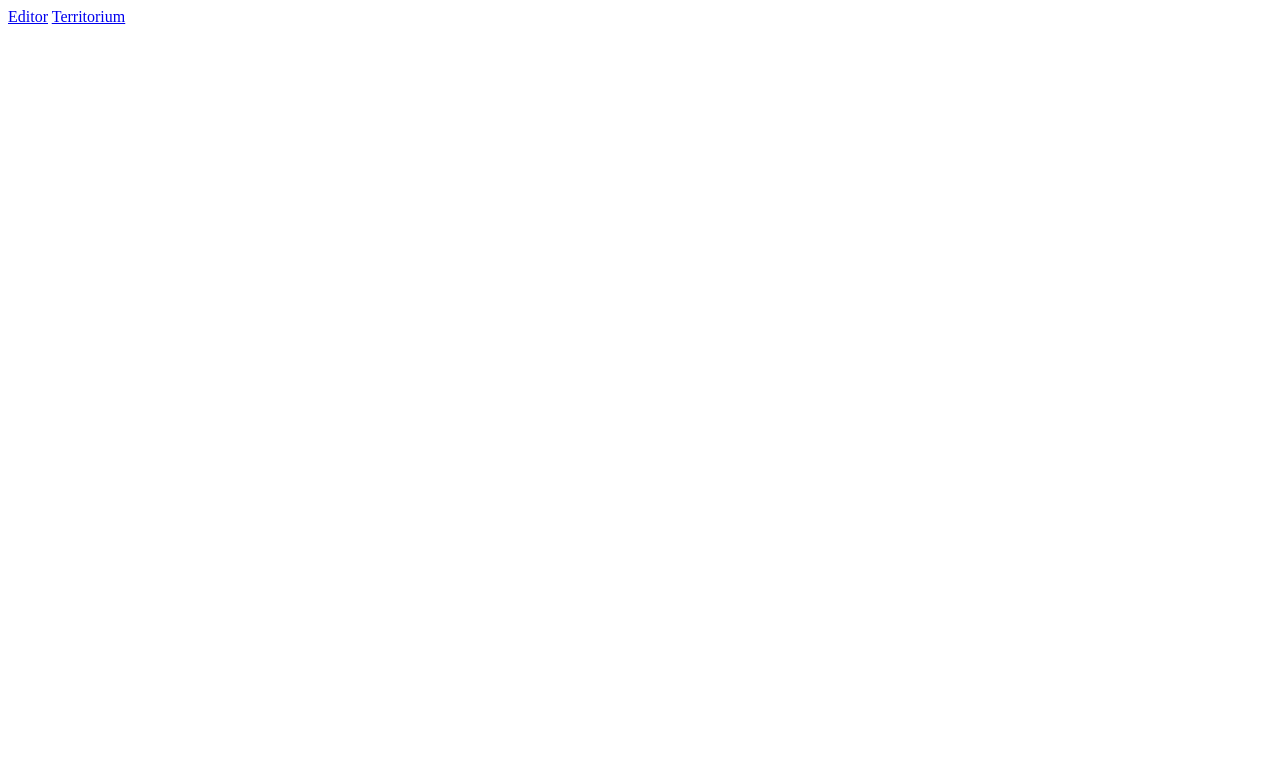
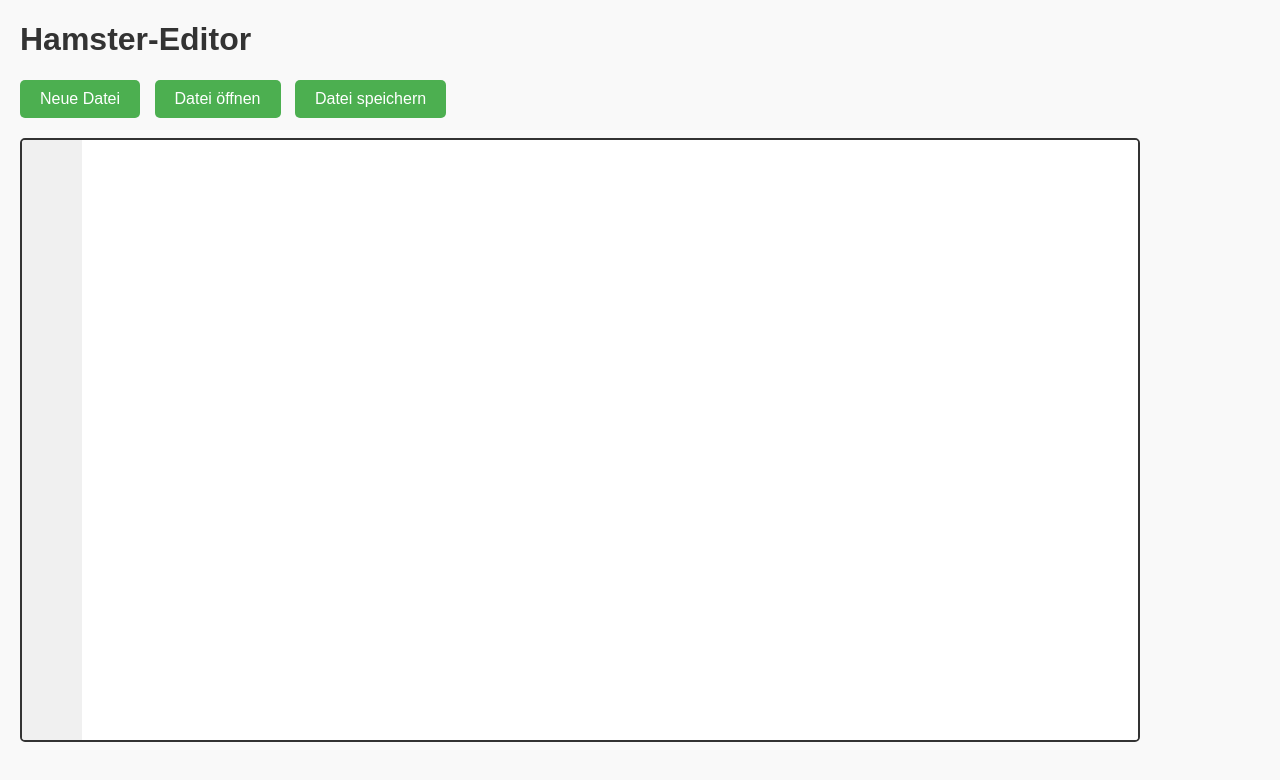
Before and after one commit to fzan7808/Sem6-Hamstersimulator, a website: page web/edit.html in a window 1280 px wide. Drawn offline with Linux system fonts and the light colour scheme.

Commit message:
Frontend-Editor fertig, java Dateien importiern funktioniert auch

```diff
--- a/web/edit.html
+++ b/web/edit.html
@@ -1,15 +1,45 @@
-<!DOCTYPE html>
+<!doctype html>
 <html lang="en">
 <head>
     <meta charset="UTF-8">
-    <title>Hamstersimulator</title>
-    <meta name="viewport" content="width=device-width, initial-scale=1.0">
+    <meta name="viewport" content="width=device-width, initial-scale=1">
+    <title>Hamster-Editor</title>
     <link rel="stylesheet" href="style.css">
 </head>
 <body>
-  <div class="toolbar">
-    <a href="edit.html">Editor</a>
-    <a href="ter.html">Territorium</a>
-  </div>
+<h1>Hamster-Editor</h1>
+<div class="toolbar">
+    <button id="newBtn">Neue Datei</button>
+    <button id="openBtn">Datei öffnen</button>
+    <button id="saveBtn">Datei speichern</button>
+    <input type="file" id="fileInput" accept=".java" style="display: none;">
+    <div class="editor-container">
+        <div class="line-numbers" id="line-numbers"></div>
+        <div class="code-editor" id="code-editor" contenteditable="true" spellcheck="false"></div>
+    </div>
+</div>
+
+<script>
+    const fileInput = document.getElementById('fileInput');
+    const openBtn = document.getElementById('openBtn');
+    const editor = document.getElementById('code-editor');
+
+    openBtn.addEventListener('click', () => {
+        fileInput.click();
+    });
+
+    fileInput.addEventListener('change', (event) => {
+        const file = event.target.files[0];
+        if (file && file.name.endsWith('.java')) {
+            const reader = new FileReader();
+            reader.onload = function(e) {
+                editor.textContent = e.target.result;
+            };
+            reader.readAsText(file);
+        } else {
+            alert('Bitte wähle eine gültige .java-Datei aus!');
+        }
+    });
+</script>
 </body>
 </html>
--- a/web/style.css
+++ b/web/style.css
@@ -1,40 +1,64 @@
-.ter_toolbar {
+.editor-container {
     display: flex;
-    gap: 16px;
+    border: 2px solid #333;
+    border-radius: 5px;
+    overflow: hidden;
+    width: 90%;
+    max-width: 1800px;
+    height: 600px;
+    margin-top: 20px;
 }
 
-.ter_toolbar > div {
-    display: flex;
-    gap: 8px;
-    align-items: center;
+.line-numbers {
+    background: #f0f0f0;
+    padding: 10px;
+    text-align: right;
+    user-select: none;
+    color: #888;
+    min-width: 40px;
 }
 
-.ter_toolbar button {
-    width: 36px;
-    height: 36px;
-    padding: 6px;
-    background-color: #f0f0f0;
-    border-radius: 6px;
-    box-shadow: 0 1px 3px rgba(0, 0, 0, 0.1);
-    border: none;
-    object-fit: contain;
-    cursor: pointer;
-    display: flex;
-    justify-content: center;
-    align-items: center;
+.code-editor {
+    flex-grow: 1;
+    padding: 10px;
+    font-family: monospace;
+    background-color: #fff;
+    outline: none;
+    overflow: auto;
 }
 
-.button img {
-    width: 24px;
-    height: 24px;
+body {
+    font-family: Arial, sans-serif;
+    margin: 20px;
+    background-color: #f9f9f9;
 }
 
-.ter_toolbar button:hover {
-    background-color: #e0e0e0;
+h1 {
+    color: #333;
 }
 
-.ter_toolbar button:disabled img {
-    opacity: 0.5;
-    filter: grayscale(100%);
-    cursor: not-allowed;
+.toolbar {
+    margin-bottom: 15px;
 }
+
+button {
+    background-color: #4CAF50;
+    border: none;
+    color: white;
+    padding: 10px 20px;
+    margin-right: 10px;
+    text-align: center;
+    text-decoration: none;
+    font-size: 16px;
+    border-radius: 5px;
+    cursor: pointer;
+    transition: background-color 0.3s ease;
+}
+
+button:hover {
+    background-color: #45a049;
+}
+
+button:active {
+    transform: scale(0.98);
+}
```
